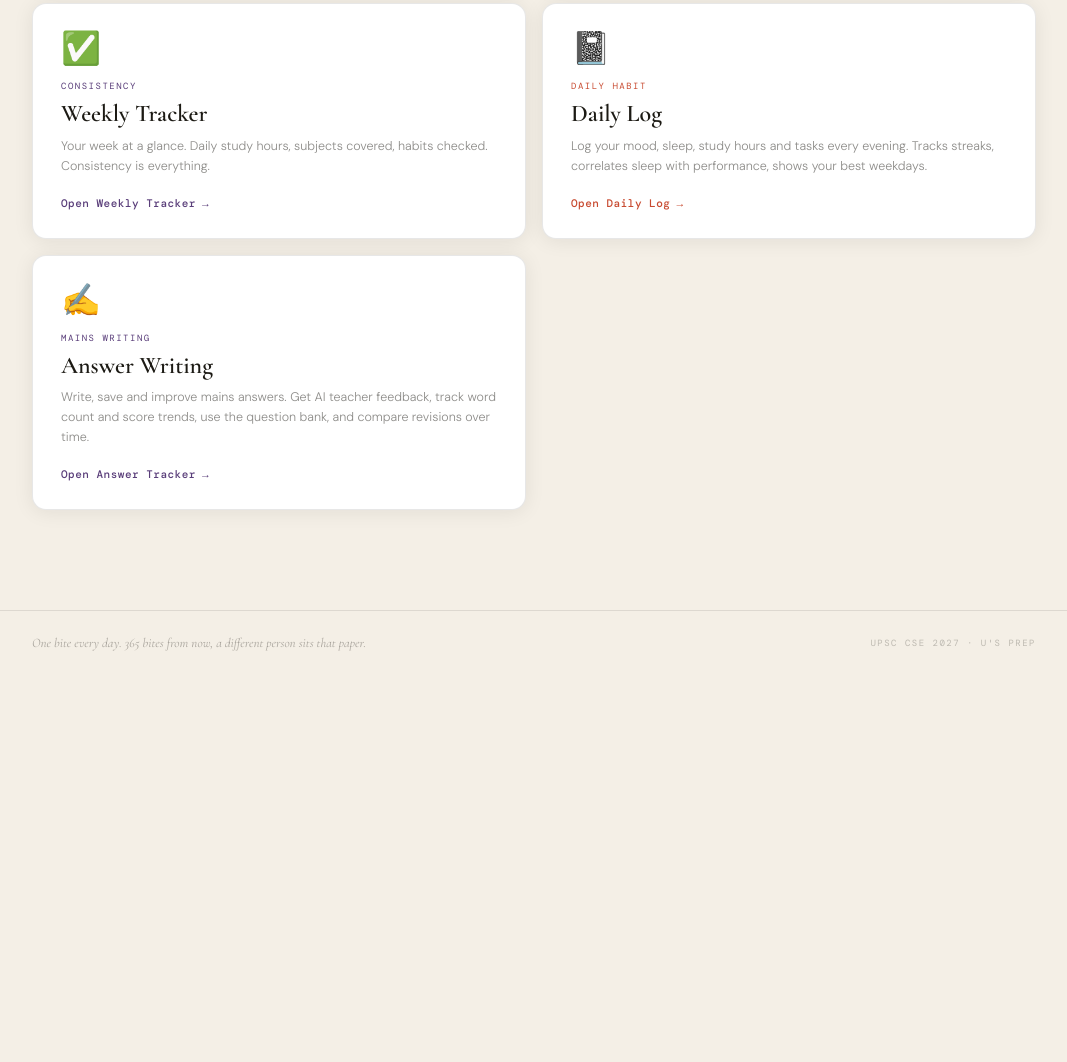
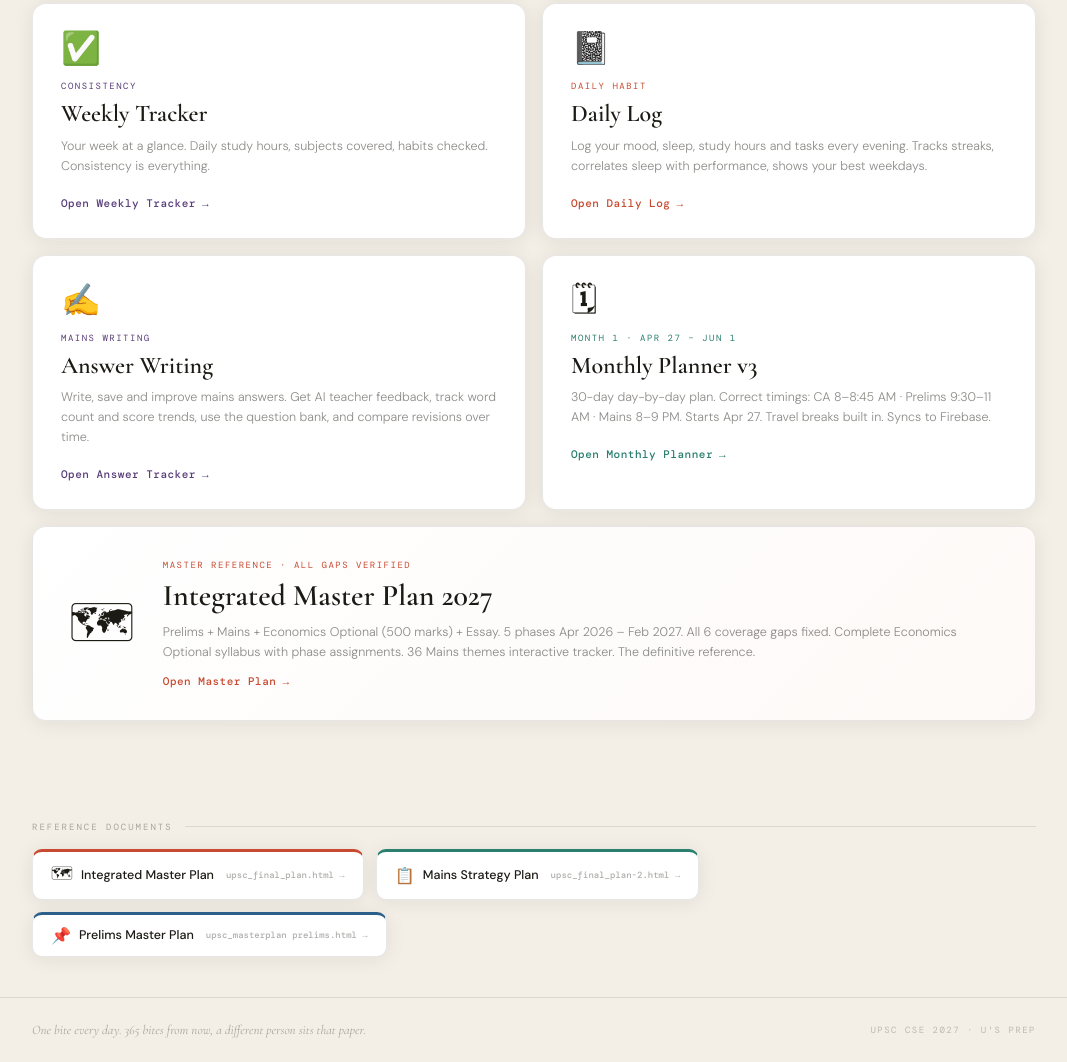
Before and after one commit to ujjwalagulati1-alt/studyhub, a plain HTML site: page index.html in a window 1280 px wide. Shown: the part 1269-2331 px from the top of the page, without its empty margins (106-1173 px from the left). Before the commit the page ends 1944 px from the top, so only its background shows below. Drawn offline with nearby package versions, Linux system fonts and the light colour scheme.

Commit message:
Add files via upload

```diff
--- a/index.html
+++ b/index.html
@@ -249,6 +249,10 @@
   .tool-card:nth-child(2) { animation-delay: 0.1s; }
   .tool-card:nth-child(3) { animation-delay: 0.15s; }
   .tool-card:nth-child(4) { animation-delay: 0.2s; }
+  .tool-card:nth-child(5) { animation-delay: 0.25s; }
+  .tool-card:nth-child(6) { animation-delay: 0.3s; }
+  .tool-card:nth-child(7) { animation-delay: 0.35s; }
+  .tool-card:nth-child(8) { animation-delay: 0.4s; }
 
   @keyframes cardIn {
     from { opacity: 0; transform: translateY(16px); }
@@ -574,7 +578,7 @@
     <div class="today-divider"></div>
     <div class="today-task">
       <div class="today-task-label">Daily Minimum</div>
-      <div class="today-task-text">📰 2 Hindu articles &nbsp;·&nbsp; 🧠 Vision IAS Daily Quiz &nbsp;·&nbsp; 🌙 Sleep by 11pm</div>
+      <div class="today-task-text">📰 Hindu 8:00–8:45 AM &nbsp;·&nbsp; 📖 Prelims 9:30–11 AM &nbsp;·&nbsp; ✍️ Mains 8–9 PM &nbsp;·&nbsp; 🌙 Sleep by 9 PM</div>
     </div>
     <div class="today-streak">
       <div class="streak-num" id="streak-num">1</div>
@@ -629,7 +633,7 @@
       <div class="tool-arrow">Open Score Tracker</div>
     </a>
 
-    <a class="tool-card planner" href="U_UPSC2027_Planner_Dashboard-2.html" target="_blank">
+    <a class="tool-card planner" href="https://ujjwalagulati1-alt.github.io/studyhub/U_UPSC2027_Planner_Dashboard_v3.html" target="_blank">
       <span class="tool-icon">🗓</span>
       <span class="tool-tag">Planning</span>
       <div class="tool-name">Monthly Planner</div>
@@ -661,8 +665,60 @@
       <div class="tool-arrow" style="color:#5a3e7a">Open Answer Tracker</div>
     </a>
 
+    <a class="tool-card" style="--card-accent:#2a7f6f" href="https://ujjwalagulati1-alt.github.io/studyhub/U_UPSC2027_Planner_Dashboard_v3.html" target="_blank">
+      <span class="tool-icon">🗓</span>
+      <span class="tool-tag" style="color:#2a7f6f">Month 1 · Apr 27 – Jun 1</span>
+      <div class="tool-name">Monthly Planner v3</div>
+      <div class="tool-desc">30-day day-by-day plan. Correct timings: CA 8–8:45 AM · Prelims 9:30–11 AM · Mains 8–9 PM. Starts Apr 27. Travel breaks built in. Syncs to Firebase.</div>
+      <div class="tool-arrow" style="color:#2a7f6f">Open Monthly Planner</div>
+    </a>
+
+    <a class="tool-card primary" style="--card-accent:#c84b31;grid-column:1/-1;" href="https://ujjwalagulati1-alt.github.io/studyhub/upsc_final_plan-2.html" target="_blank">
+      <span class="tool-icon" style="font-size:48px;flex-shrink:0">🗺</span>
+      <div class="tool-card-body">
+        <span class="tool-tag" style="color:#c84b31">Master Reference · All Gaps Verified</span>
+        <div class="tool-name" style="font-size:30px">Integrated Master Plan 2027</div>
+        <div class="tool-desc">Prelims + Mains + Economics Optional (500 marks) + Essay. 5 phases Apr 2026 – Feb 2027. All 6 coverage gaps fixed. Complete Economics Optional syllabus with phase assignments. 36 Mains themes interactive tracker. The definitive reference.</div>
+        <div class="tool-arrow" style="color:#c84b31">Open Master Plan</div>
+      </div>
+    </a>
+
   </div>
 
+</div>
+
+<!-- REFERENCE DOCS -->
+<div style="max-width:1100px;margin:0 auto;padding:0 48px 40px;position:relative;z-index:1;">
+  <div class="section-label" style="margin-bottom:16px;">Reference Documents</div>
+  <div style="display:flex;gap:12px;flex-wrap:wrap;">
+    <a href="https://ujjwalagulati1-alt.github.io/studyhub/upsc_final_plan.html"
+       target="_blank"
+       style="display:inline-flex;align-items:center;gap:8px;padding:10px 18px;background:white;border:1px solid var(--border);border-radius:10px;text-decoration:none;color:var(--ink);font-size:12.5px;font-weight:500;box-shadow:var(--shadow);transition:all 0.2s;border-top:3px solid var(--accent);"
+       onmouseover="this.style.transform='translateY(-2px)';this.style.boxShadow='0 8px 24px rgba(28,26,20,0.12)'"
+       onmouseout="this.style.transform='';this.style.boxShadow='var(--shadow)'">
+      <span style="font-size:16px">🗺</span>
+      <span>Integrated Master Plan</span>
+      <span style="font-family:'DM Mono',monospace;font-size:9px;color:rgba(28,26,20,0.35);margin-left:4px">upsc_final_plan.html →</span>
+    </a>
+    <a href="https://ujjwalagulati1-alt.github.io/studyhub/upsc_final_plan-2.html"
+       target="_blank"
+       style="display:inline-flex;align-items:center;gap:8px;padding:10px 18px;background:white;border:1px solid var(--border);border-radius:10px;text-decoration:none;color:var(--ink);font-size:12.5px;font-weight:500;box-shadow:var(--shadow);transition:all 0.2s;border-top:3px solid var(--teal);"
+       onmouseover="this.style.transform='translateY(-2px)';this.style.boxShadow='0 8px 24px rgba(28,26,20,0.12)'"
+       onmouseout="this.style.transform='';this.style.boxShadow='var(--shadow)'">
+      <span style="font-size:16px">📋</span>
+      <span>Mains Strategy Plan</span>
+      <span style="font-family:'DM Mono',monospace;font-size:9px;color:rgba(28,26,20,0.35);margin-left:4px">upsc_final_plan-2.html →</span>
+    </a>
+    <a href="https://ujjwalagulati1-alt.github.io/studyhub/upsc_masterplan%20prelims.html"
+       target="_blank"
+       style="display:inline-flex;align-items:center;gap:8px;padding:10px 18px;background:white;border:1px solid var(--border);border-radius:10px;text-decoration:none;color:var(--ink);font-size:12.5px;font-weight:500;box-shadow:var(--shadow);transition:all 0.2s;border-top:3px solid var(--blue);"
+       onmouseover="this.style.transform='translateY(-2px)';this.style.boxShadow='0 8px 24px rgba(28,26,20,0.12)'"
+       onmouseout="this.style.transform='';this.style.boxShadow='var(--shadow)'">
+      <span style="font-size:16px">📌</span>
+      <span>Prelims Master Plan</span>
+      <span style="font-family:'DM Mono',monospace;font-size:9px;color:rgba(28,26,20,0.35);margin-left:4px">upsc_masterplan prelims.html →</span>
+    </a>
+  </div>
 </div>
 
 <!-- FOOTER -->
@@ -674,7 +730,7 @@
 <script>
   // ── COUNTDOWN ──────────────────────────────────────────────────────────
   const PRELIMS_DATE = new Date('2027-05-16'); // approximate UPSC 2027 Prelims
-  const START_DATE = new Date('2026-04-14');   // Day U started
+  const START_DATE = new Date('2026-04-27');   // Day structured prep started
 
   function updateCountdown() {
     const now = new Date();
```
